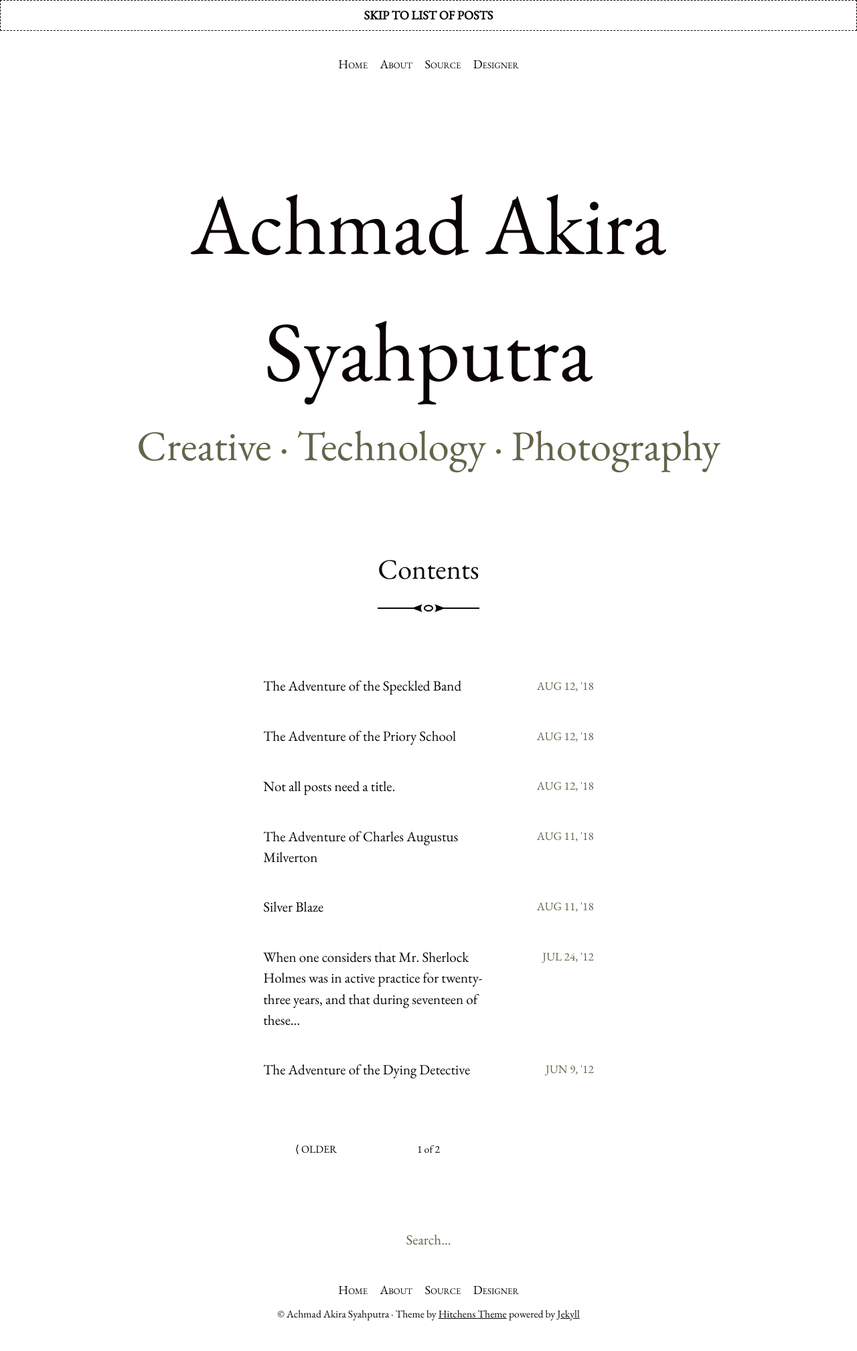
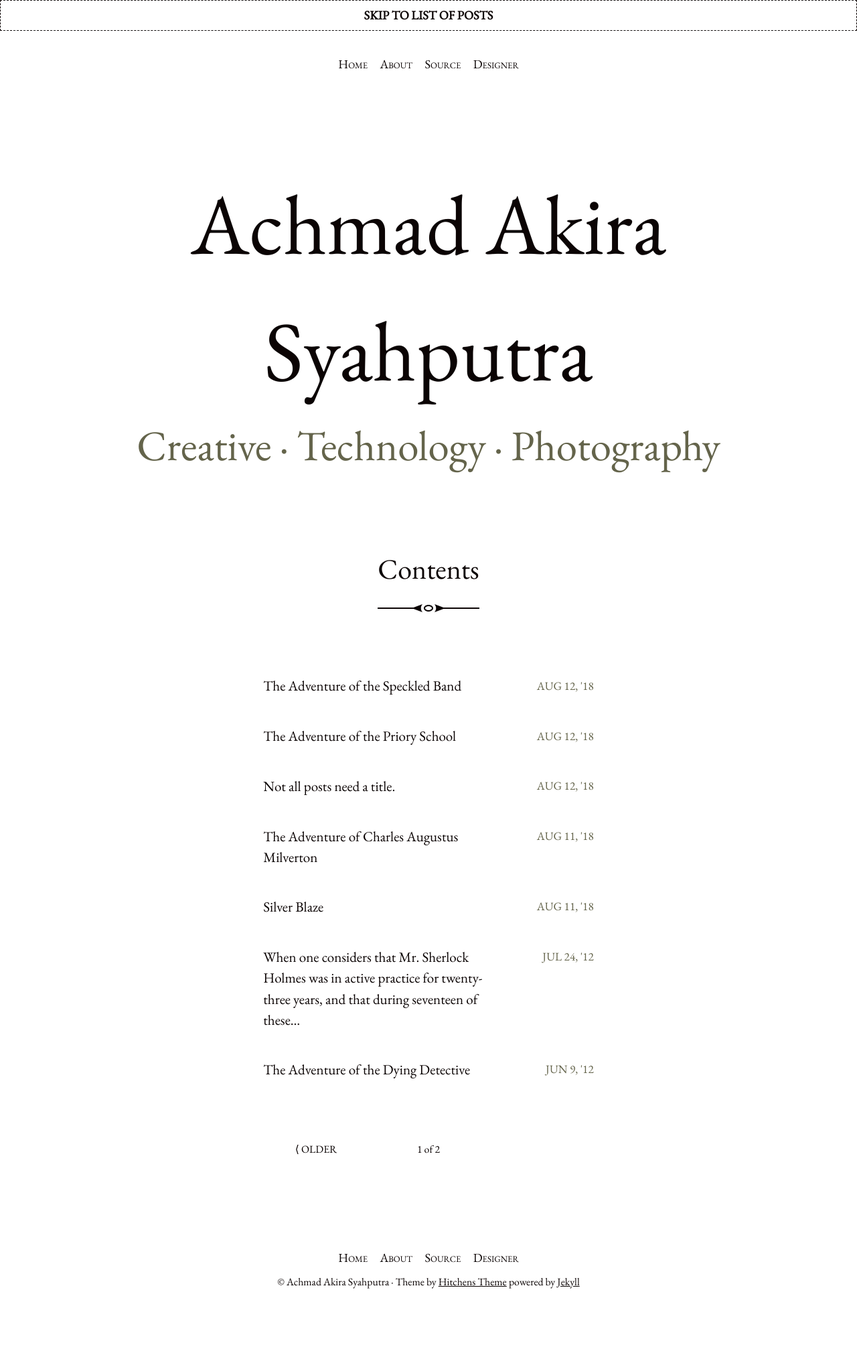
Before and after one commit to akirasyahputra/blog, a Jekyll site: the page built from index.html, in a window 1280 px wide. Shown: the whole page at 67% size. Built offline with Jekyll 4.4.1, drawn with Linux system fonts in a browser that asks for light colours; the list of posts is cut into pages by our own code; after the commit the page ends 1969 px from its top, so only the background shows below that.

Commit message:
Update default.html

```diff
--- a/_layouts/default.html
+++ b/_layouts/default.html
@@ -33,9 +33,7 @@
 
     {{ content }}
 
-    {% unless site.hide_search %}
-      {% include search.html %}
-    {% endunless %}
+
 
     {% include menu.html %}
 
```
